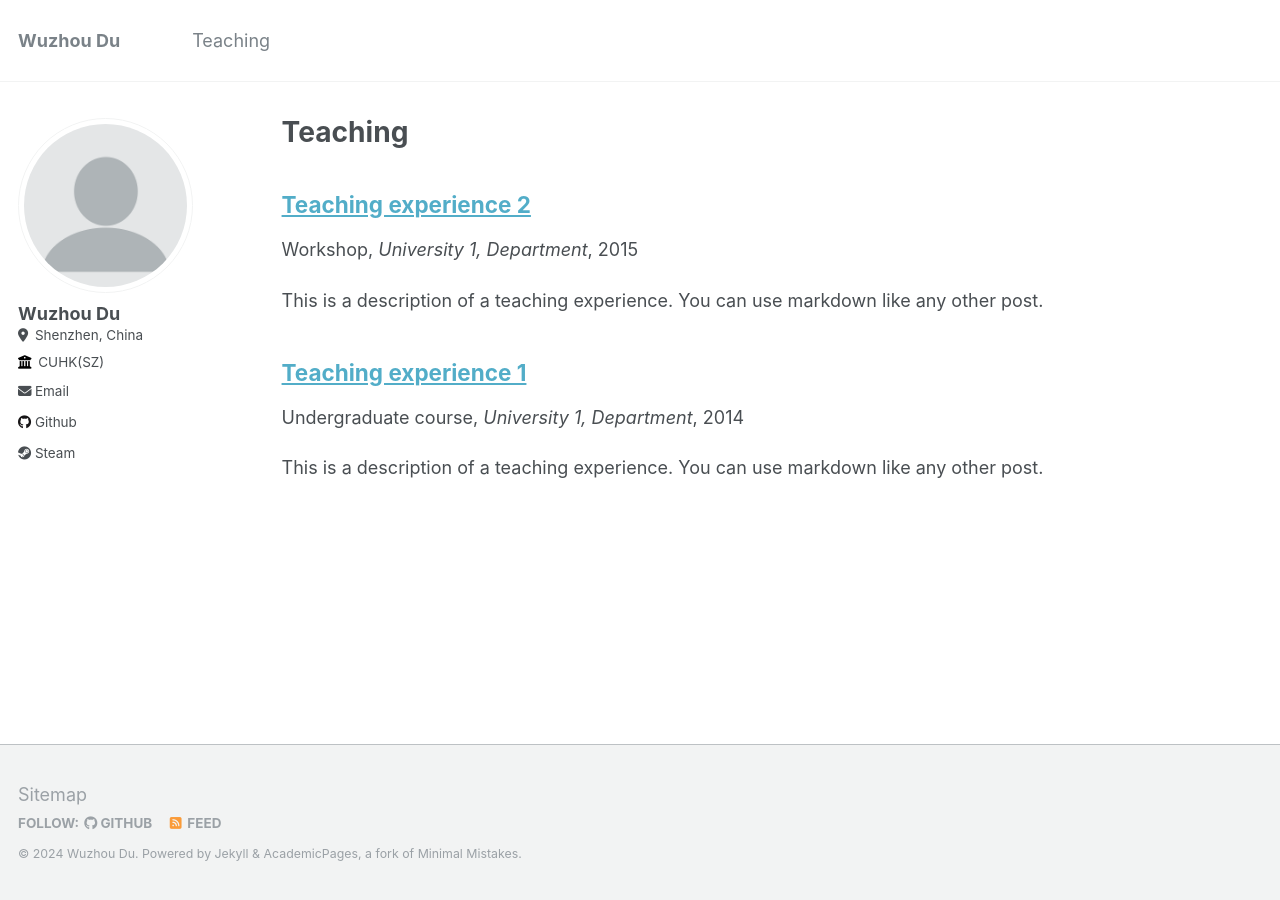
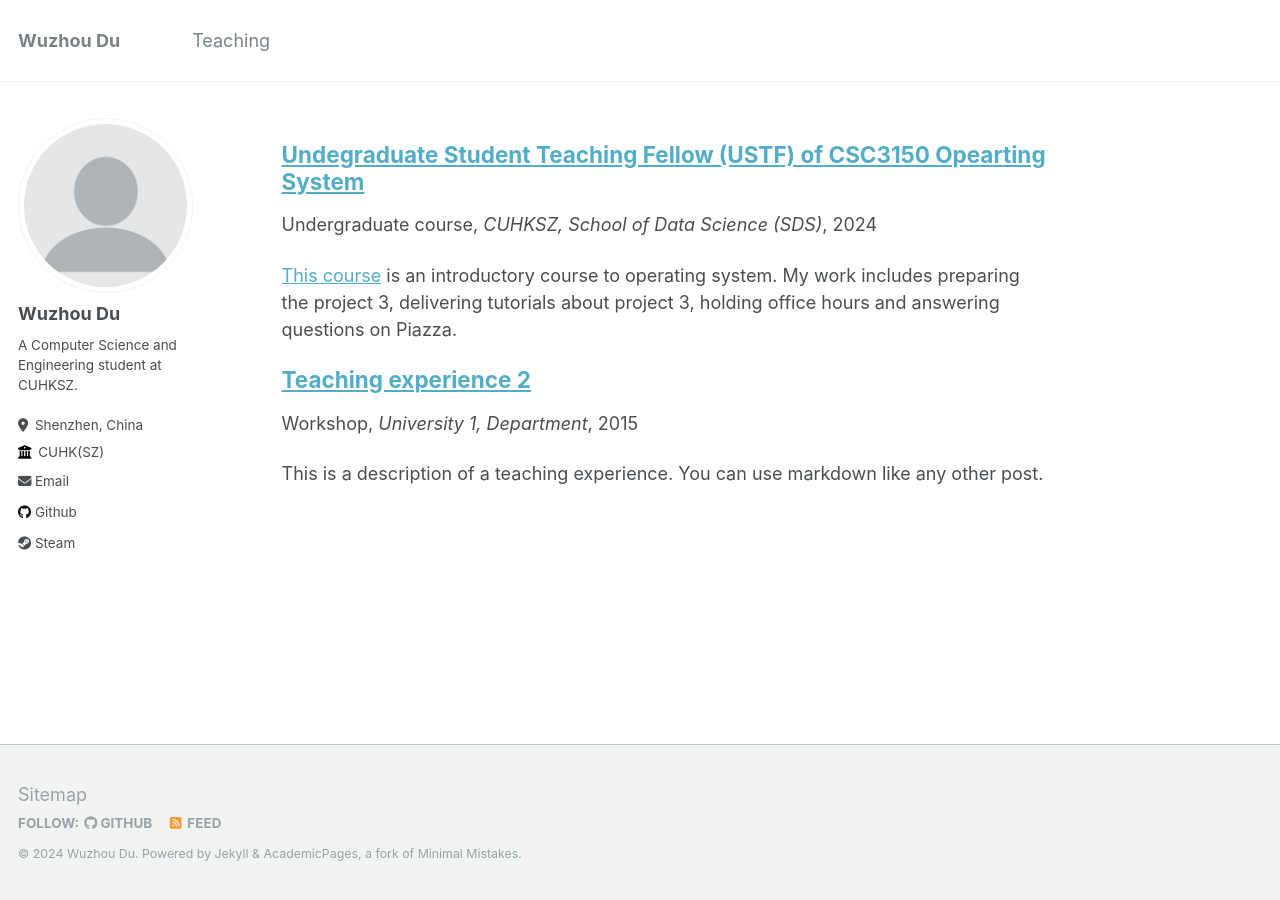
Before and after one commit to WuzhouDu/WuzhouDu.github.io, a Jekyll site: the page built from _pages/teaching.html, in a window 1280 px wide. Built offline with Jekyll 4.4.1, drawn with Linux system fonts in a browser that asks for light colours.

Commit message:
add the first teaching exprience

```diff
--- a/_config.yml
+++ b/_config.yml
@@ -10,7 +10,7 @@
 locale                   : "en-US"
 title                    : "Wuzhou Du"
 title_separator          : "-"
-name                     : &name "Wuzhou Du"
+# name                     : &name "Wuzhou Du"
 description              : &description "Personal Website"
 url                      : https://wuzhoudu.github.io # the base hostname & protocol for your site e.g. "https://mmistakes.github.io"
 baseurl                  : "" # the subpath of your site, e.g. "/blog"
@@ -24,7 +24,7 @@ author:
   avatar           : "profile.png"
   name             : "Wuzhou Du"
   pronouns         : # example: "she/her"
-  # bio              : "Short biography for the left-hand sidebar"
+  bio              : "A Computer Science and Engineering student at CUHKSZ."
   location         : "Shenzhen, China"
   employer         : "CUHK(SZ)"
   uri              : # URL
--- a/_pages/teaching.html
+++ b/_pages/teaching.html
@@ -1,6 +1,6 @@
 ---
 layout: archive
-title: "Teaching"
+<!-- title: "Teaching" -->
 permalink: /teaching/
 author_profile: true
 ---
--- a/_teaching/2014-spring-teaching-1.md
+++ /dev/null
@@ -1,20 +0,0 @@
----
-title: "Teaching experience 1"
-collection: teaching
-type: "Undergraduate course"
-permalink: /teaching/2014-spring-teaching-1
-venue: "University 1, Department"
-date: 2014-01-01
-location: "City, Country"
----
-
-This is a description of a teaching experience. You can use markdown like any other post.
-
-Heading 1
-======
-
-Heading 2
-======
-
-Heading 3
-======
--- /dev/null
+++ b/_teaching/2024-spring-csc3150.md
@@ -0,0 +1,17 @@
+---
+title: "Undegraduate Student Teaching Fellow (USTF) of CSC3150 Opearting System"
+collection: teaching
+type: "Undergraduate course"
+permalink: /teaching/2024-spring-csc3150
+venue: "CUHKSZ, School of Data Science (SDS)"
+date: 2024-01-10 - now
+location: "Shenzhen, China"
+---
+
+[This course](https://www.cuhk.edu.cn/en/course/8091) is an introductory course to operating system. My work includes preparing the project 3, delivering tutorials about project 3, holding office hours and answering questions on Piazza.
+
+# Modification on Project 3
+This project is basically from the [memory map lab](https://pdos.csail.mit.edu/6.828/2022/labs/mmap.html) of [MIT 6.828](https://pdos.csail.mit.edu/6.828). [Tianci Hou](tiancihou@link.cuhk.edu.cn) and I modified the lab to fit the course and the environment of CUHKSZ. We added some new tests and requirements to the lab, such as the whether the memory is page-aligned and whether the implementation of memory map correctly handles the offset of the file. We also made some efforts to make the output more readable.
+
+# Delivery of Tutorials
+The tutorial slides are to be anounced soon.
```
Also changed, not shown: _pages/about.md (+1 -1 lines).
